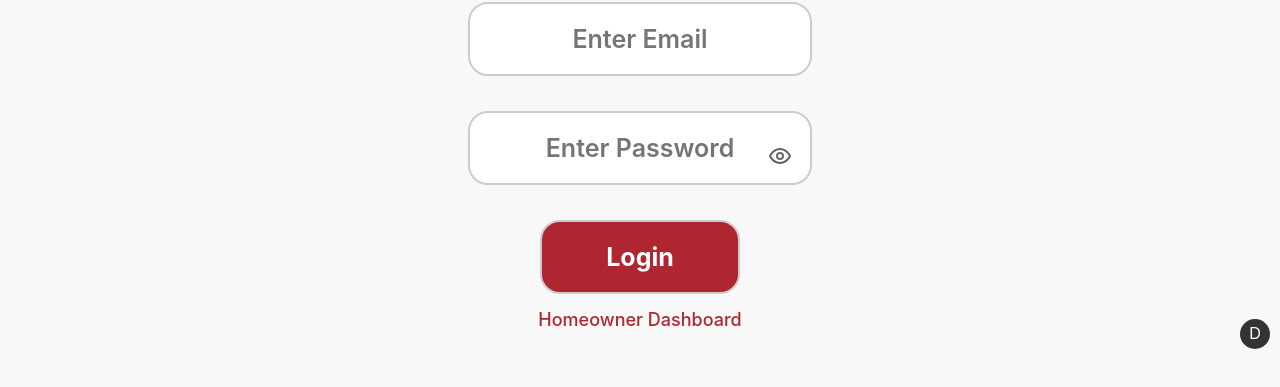
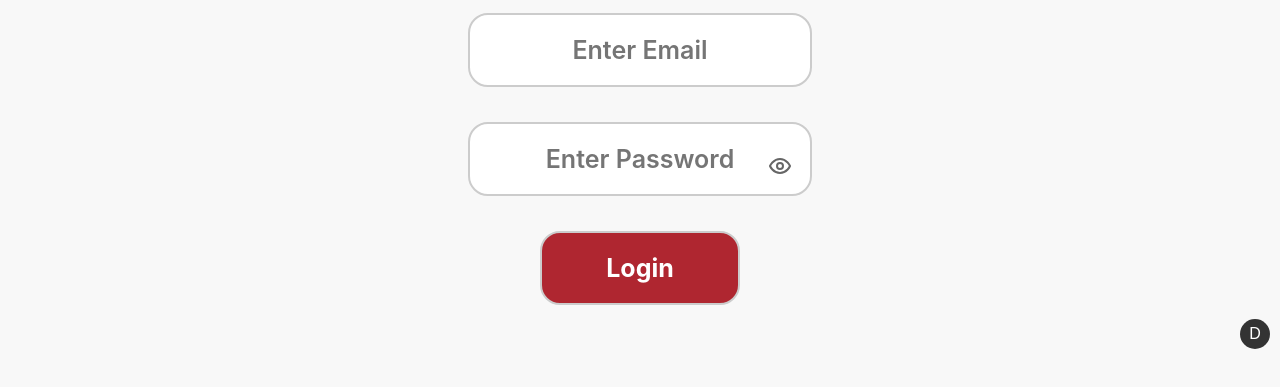
Before and after one commit to itstani/CapstoneJolinHamorPacson, a website: page Webpages/login.html in a window 1280 px wide. Shown: the part 441-828 px from the top of the page. Drawn offline with Linux system fonts and the light colour scheme; no server answers.

Commit message:
added fixes

```diff
--- a/Webpages/login.html
+++ b/Webpages/login.html
@@ -539,7 +539,7 @@
               <button type="submit" class="Login">Login</button>
           </div>
           <div class="dashboard-link">
-            <a href="/Webpages/homeowner-dashboard.html">Homeowner Dashboard</a>
+
           </div>
       </form>
       <div id="errorMessage" style="color: #AF2630; margin-top: 10px; display: none;"></div>
```
